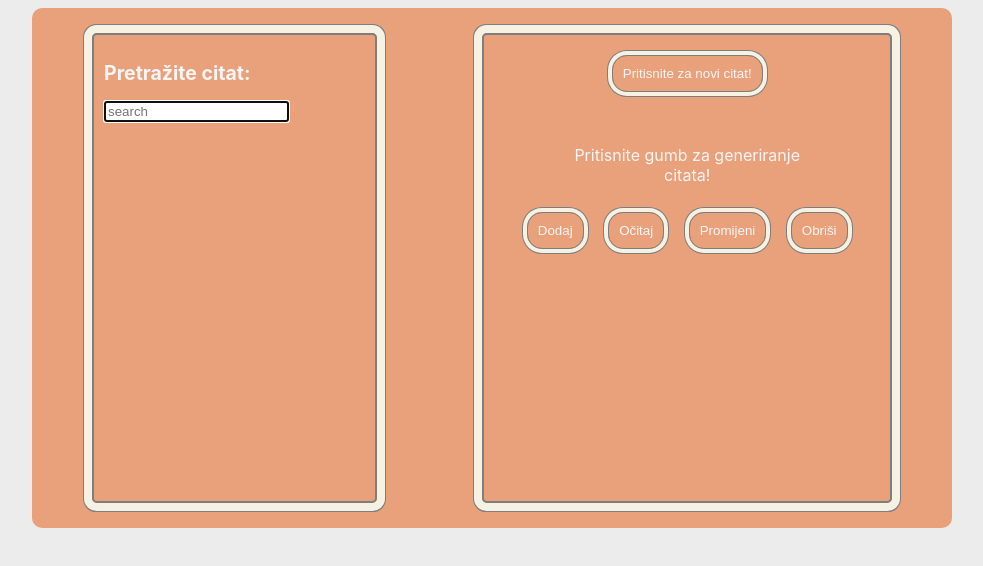
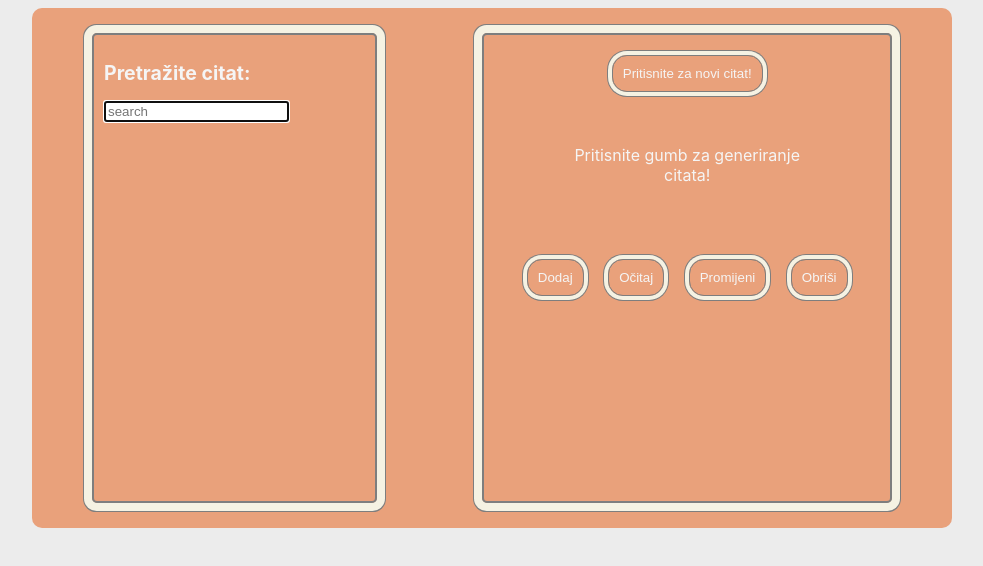
Before and after one commit to msostaric031/app1, a plain HTML site: page index.html in a window 1280 px wide. Shown: the whole page, without its empty margins (148-1131 px from the left). Drawn offline with Linux system fonts and the light colour scheme.

Commit message:
Button position

```diff
--- a/_buttons.scss
+++ b/_buttons.scss
@@ -13,6 +13,8 @@
 
 .btn {
   @include btnProperties();
+  position: relative;
+  top: 10%;
 }
 
 .randomQuote {
```
Also changed, not shown: css/style.css, 1 other file.
